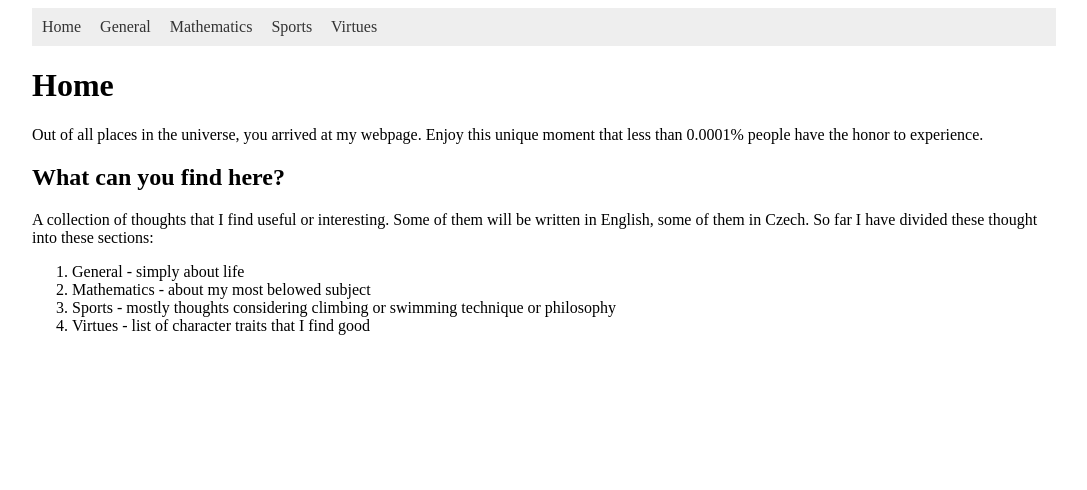
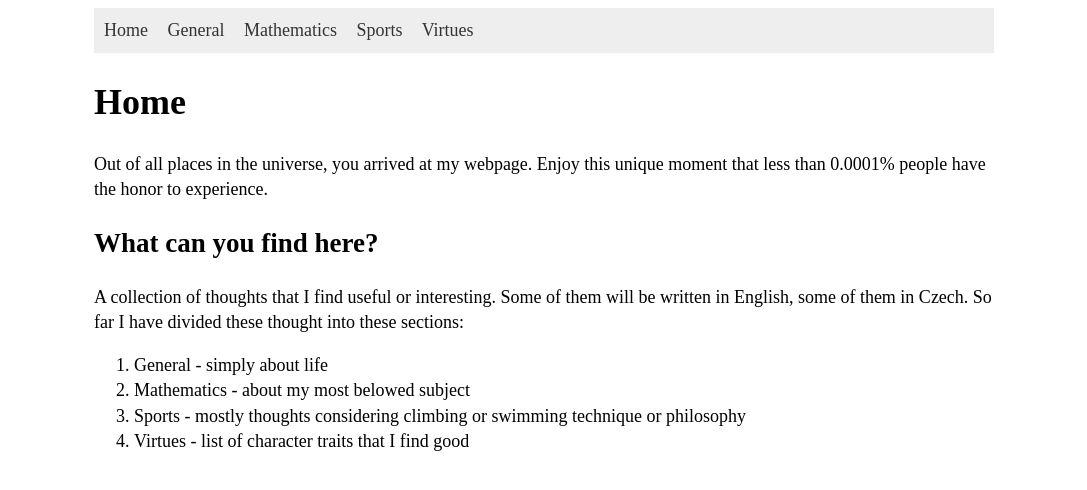
Before and after one commit to hartmaj2/hartmaj2.github.io, a Jekyll site: the page built from index.md, in a window 1280 px wide. Shown: the top 490 px of the page, without its empty margins (96-1183 px from the left). Built offline with Jekyll 4.4.1, drawn with Linux system fonts in a browser that asks for light colours.

Commit message:
Improve page looks

```diff
--- a/css/style.css
+++ b/css/style.css
@@ -9,6 +9,12 @@ nav a {
 }
 
 .container {
-  margin: 0 100px;
+  max-width: 900px;
+  margin: 0 auto;
   padding: 0 20px;
 }
+
+body {
+  line-height: 1.4;
+  font-size: large;
+}
```
